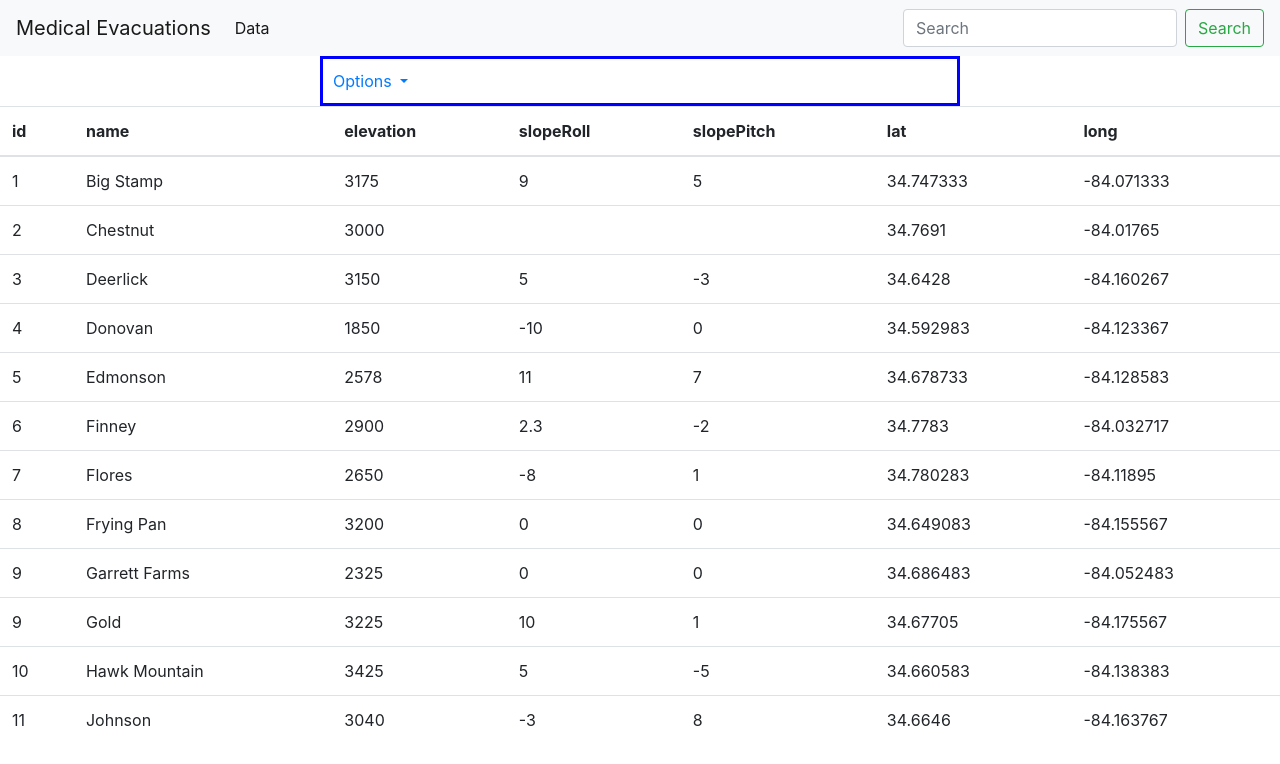
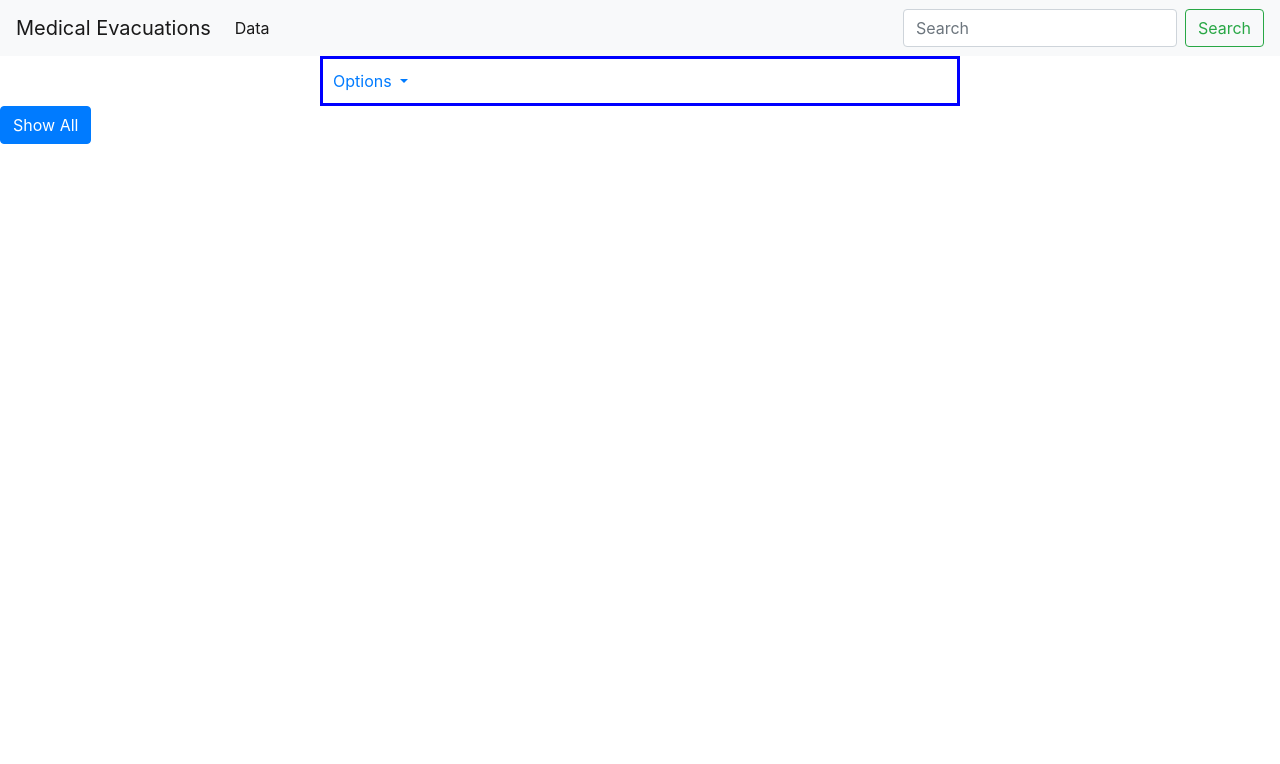
Before and after one commit to Ali-Kazmi/medicalevac, an Angular app: page / in a window 1280 px wide. Shown: the top 764 px of the page. Built offline with nearby package versions, Linux system fonts and the light colour scheme.

Commit message:
Added option to hide and show options bar

```diff
--- a/src/app/components/output-table/output-table.component.html
+++ b/src/app/components/output-table/output-table.component.html
@@ -1,3 +1,6 @@
+<button (click)="toggleCollapse()" class="btn btn-primary"> Show All</button>
+<div *ngIf="!isCollapsed">
+
 <table class="table">
     <thead>
         <th *ngFor = "let column of headers">
@@ -12,3 +15,4 @@
           </tr>
     </tbody>
   </table>
+</div>
--- a/src/app/components/output-table/output-table.component.ts
+++ b/src/app/components/output-table/output-table.component.ts
@@ -9,9 +9,14 @@ import {LandingZones} from "../../LandingZoneData";
 export class OutputTableComponent implements OnInit {
   headers;
   lz;
+  isCollapsed : boolean=true;
   constructor() {
     this.headers = ["id", "name", "elevation", "slopeRoll", "slopePitch","lat","long"];
     this.lz=LandingZones;
+  }
+
+  toggleCollapse(){
+    this.isCollapsed=!this.isCollapsed;
   }
 
   ngOnInit(): void {
```
